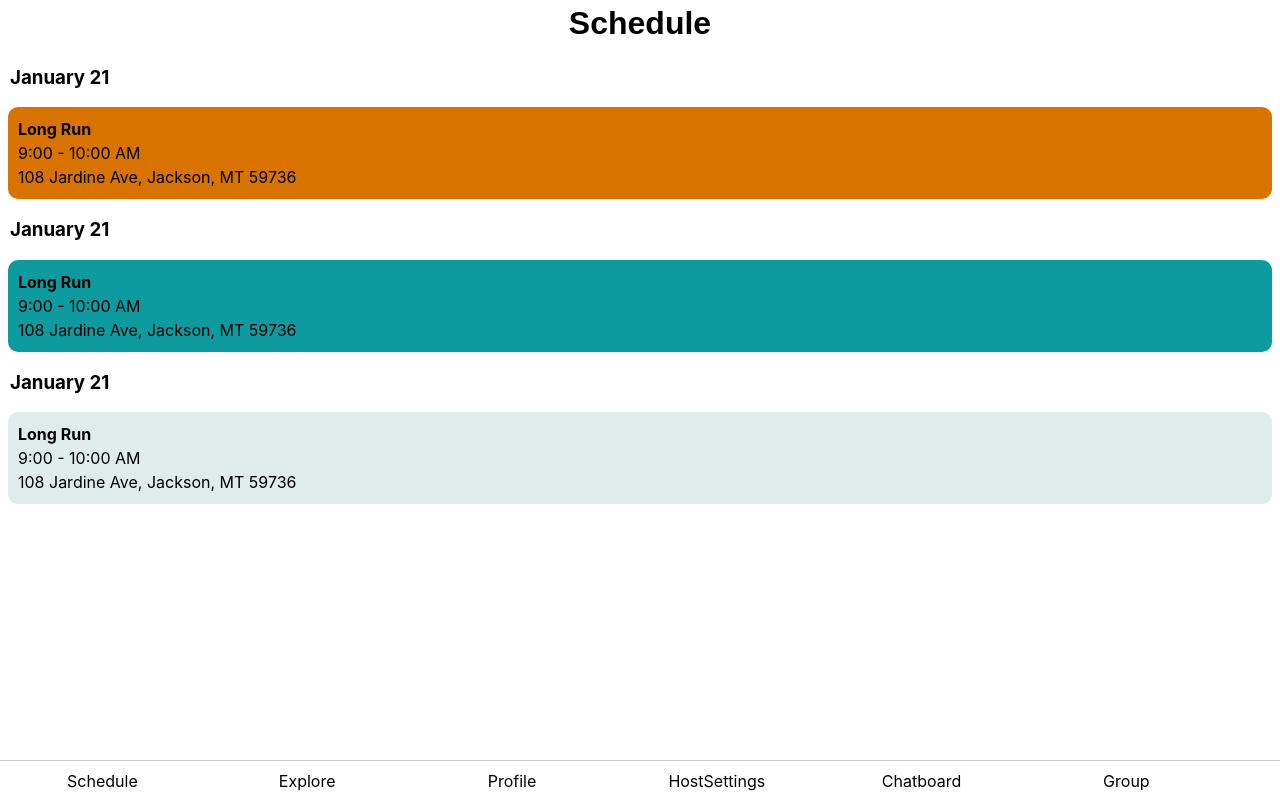
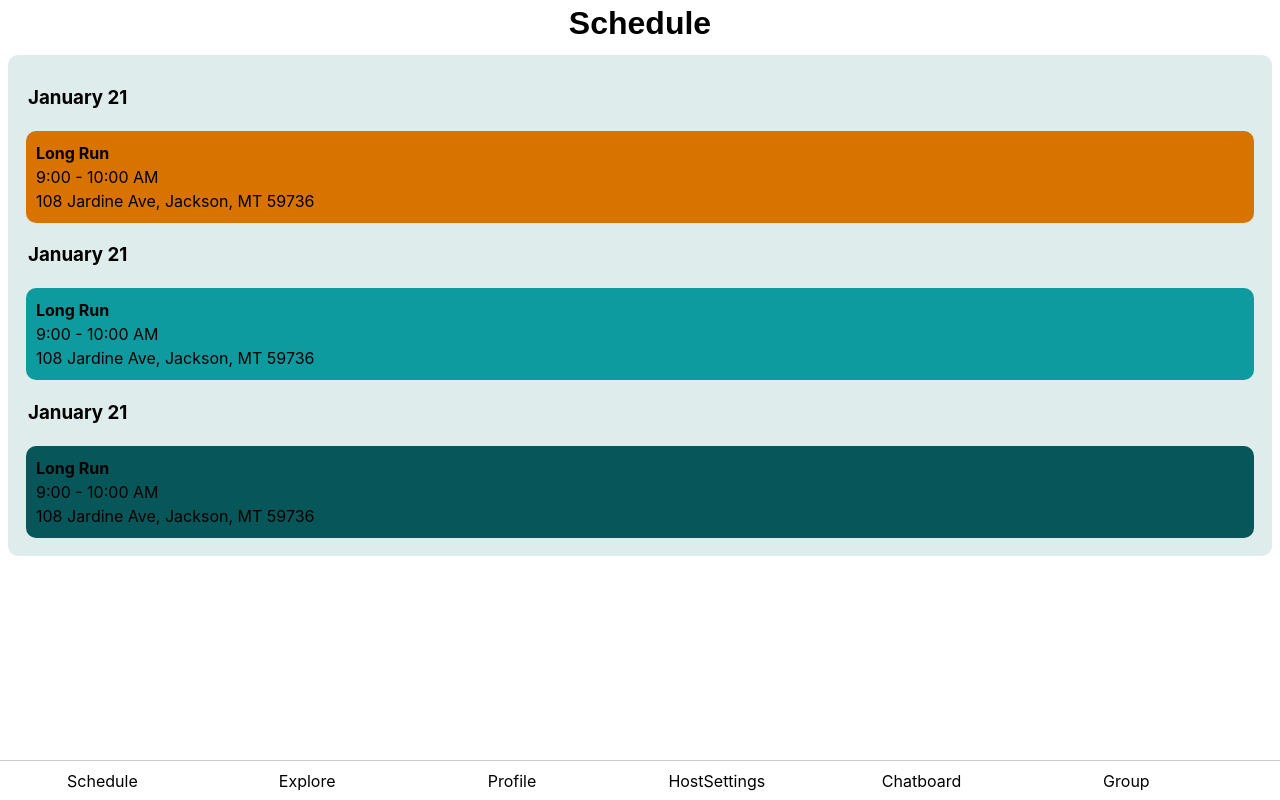
Before and after one commit to hopkinstechnocrats/fether, a React (Create React App) app: page / in a window 1280 px wide. Built offline with nearby package versions, Linux system fonts and the light colour scheme.

Commit message:
schedule like explore page

```diff
--- a/src/components/Schedule.js
+++ b/src/components/Schedule.js
@@ -7,9 +7,11 @@ class Schedule extends React.Component {
     render() {
         return (
             <div>
+                <RoundBox color="grey">
                 <WorkoutScheduleView date="January 21" color="orange" time="9:00 - 10:00 AM" title="Long Run" location="108 Jardine Ave, Jackson, MT 59736 " />
                 <WorkoutScheduleView date="January 21" color="teal" time="9:00 - 10:00 AM" title="Long Run" location="108 Jardine Ave, Jackson, MT 59736 " />
-                <WorkoutScheduleView date="January 21" color="grey" time="9:00 - 10:00 AM" title="Long Run" location="108 Jardine Ave, Jackson, MT 59736 " />
+                <WorkoutScheduleView date="January 21" color="darkTeal" time="9:00 - 10:00 AM" title="Long Run" location="108 Jardine Ave, Jackson, MT 59736 " />
+                </RoundBox>
             </div>
         );
     }
```
